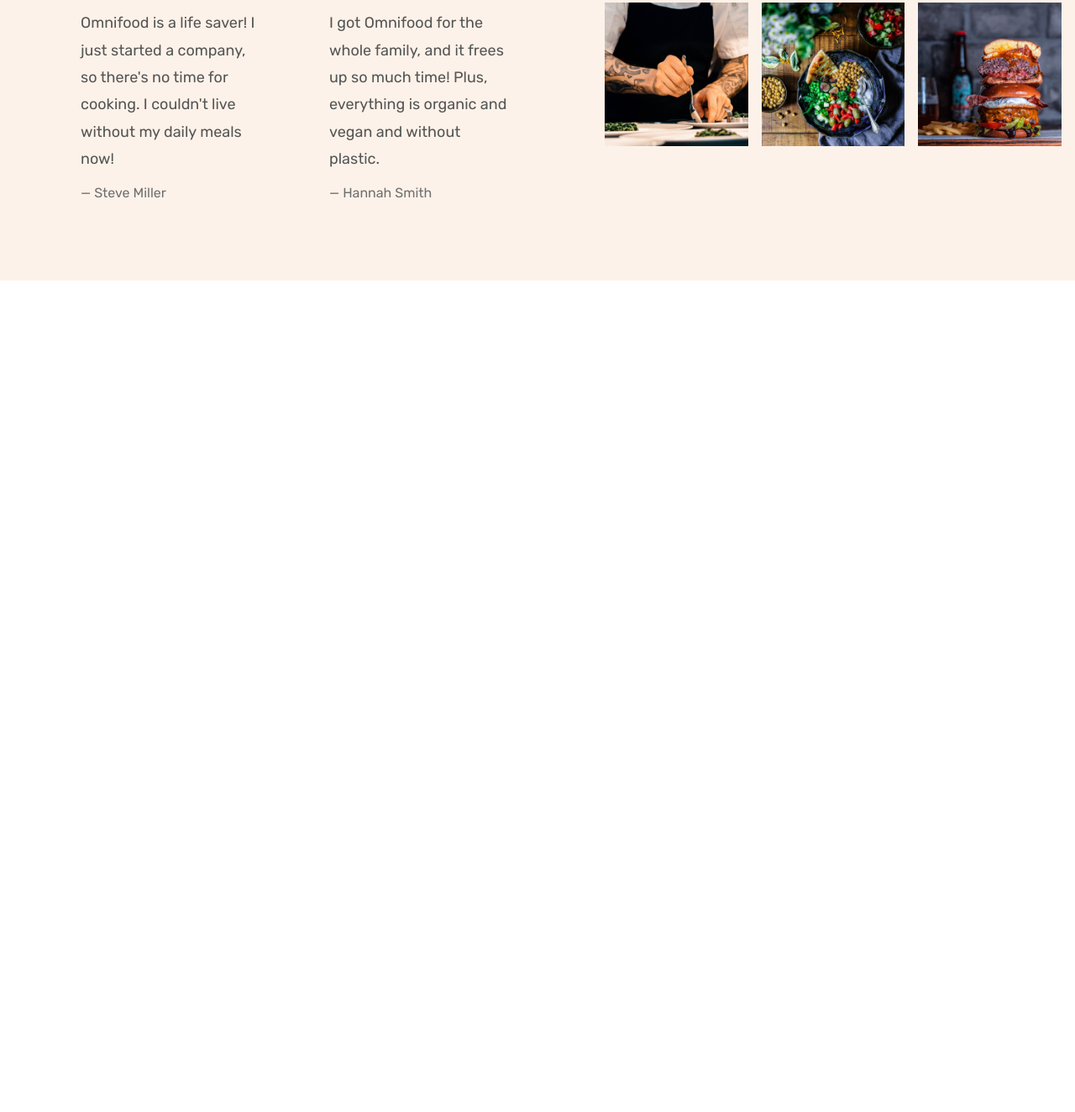
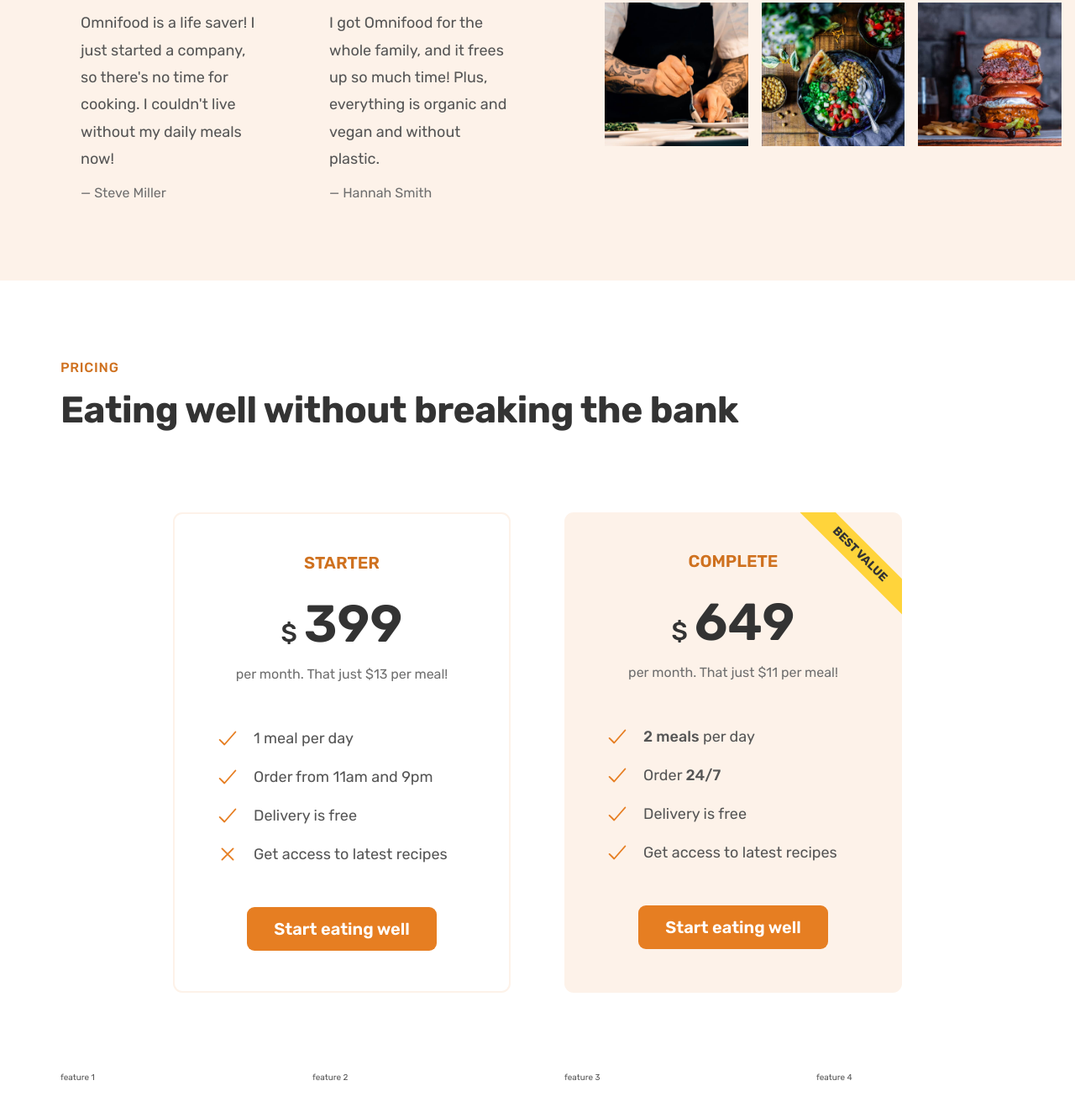
Before and after one commit to SH0WR0V/omnifood-project-by-html-css, a plain HTML site: page index.html in a window 1280 px wide. Shown: the part 4331-5655 px from the top of the page at 84% size. Before the commit the page ends 4665 px from the top, so only its background shows below. Drawn offline with nearby package versions, Linux system fonts and the light colour scheme.

Commit message:
pricing section design added

```diff
--- a/css/general.css
+++ b/css/general.css
@@ -73,6 +73,16 @@ body {
   display: grid;
   row-gap: 9.6rem;
   column-gap: 6.4rem;
+
+  /* margin-bottom: 9.6rem; */
+}
+
+/* .grid:last-child {
+  margin-bottom: 0;
+} */
+
+.grid:not(:last-child) {
+  margin-bottom: 9.6rem;
 }
 
 .grid--2--cols {
@@ -85,6 +95,10 @@ body {
 
 .grid--3--cols {
   grid-template-columns: repeat(3, 1fr);
+}
+
+.grid--4--cols {
+  grid-template-columns: repeat(4, 1fr);
 }
 
 .heading-primary,
@@ -173,6 +187,26 @@ body {
   border-bottom: 1px solid transparent;
 }
 
+.list {
+  list-style: none;
+  display: flex;
+  flex-direction: column;
+  gap: 1.6rem;
+}
+
+.list-item {
+  font-size: 1.8rem;
+  display: flex;
+  align-items: center;
+  gap: 1.6rem;
+}
+
+.list-icon {
+  height: 3rem;
+  width: 3rem;
+  color: #e67e22;
+}
+
 /* Helper classes */
 
 .margin-right-sm {
--- a/css/style.css
+++ b/css/style.css
@@ -272,26 +272,6 @@
   margin-bottom: 3.2rem;
 }
 
-.list {
-  list-style: none;
-  display: flex;
-  flex-direction: column;
-  gap: 1.6rem;
-}
-
-.list-item {
-  font-size: 1.8rem;
-  display: flex;
-  align-items: center;
-  gap: 1.6rem;
-}
-
-.list-icon {
-  height: 3rem;
-  width: 3rem;
-  color: #e67e22;
-}
-
 .all-recipes {
   text-align: center;
   font-size: 1.8rem;
@@ -354,3 +334,76 @@
 .gallery-item img:hover {
   transform: scale(1.1);
 }
+
+/*********************** section pricing *****************/
+
+.section-pricing {
+  padding: 9.6rem 0;
+}
+
+.pricing-plan {
+  border-radius: 11px;
+  padding: 4.8rem;
+  width: 75%;
+}
+
+.pricing-plan--starter {
+  justify-self: end;
+  border: 2px solid #fdf2e9;
+}
+
+.pricing-plan--complete {
+  background-color: #fdf2e9;
+  position: relative;
+  overflow: hidden;
+}
+
+.pricing-plan--complete::after {
+  content: "Best value";
+  position: absolute;
+  top: 6%;
+  right: -18%;
+  text-transform: uppercase;
+  font-size: 1.4rem;
+  font-weight: 700;
+  color: #333;
+  background-color: #ffd43b;
+  padding: 0.8rem 8rem;
+  transform: rotate(45deg);
+}
+
+.plan-header {
+  text-align: center;
+  margin-bottom: 4.8rem;
+}
+
+.plan-name {
+  color: #cf711f;
+  font-weight: 600;
+  font-size: 2rem;
+  text-transform: uppercase;
+  letter-spacing: 0.75;
+  margin-bottom: 3.2rem;
+}
+.plan-price {
+  font-size: 6.2rem;
+  font-weight: 600;
+  color: #333;
+  margin-bottom: 1.6rem;
+}
+.plan-text {
+  font-size: 1.6rem;
+  line-height: 1.6;
+  color: #6f6f6f;
+}
+
+.plan-price span {
+  font-size: 3rem;
+  font-weight: 500;
+  margin-right: 0.8rem;
+}
+
+.plan-sign-up {
+  text-align: center;
+  margin-top: 4.8rem;
+}
--- a/index.html
+++ b/index.html
@@ -430,6 +430,81 @@
           </figure>
         </div>
       </section>
+
+      <section class="section-pricing">
+        <div class="container">
+          <span class="subheading">Pricing</span>
+          <h2 class="heading-secondary">
+            Eating well without breaking the bank
+          </h2>
+        </div>
+
+        <div class="container grid grid--2--cols">
+          <div class="pricing-plan pricing-plan--starter">
+            <div class="plan-header">
+              <p class="plan-name">Starter</p>
+              <p class="plan-price"><span>$</span>399</p>
+              <p class="plan-text">per month. That just $13 per meal!</p>
+            </div>
+            <ul class="list">
+              <li class="list-item">
+                <ion-icon name="checkmark-outline" class="list-icon"></ion-icon
+                ><span> 1 meal per day</span>
+              </li>
+              <li class="list-item">
+                <ion-icon name="checkmark-outline" class="list-icon"></ion-icon
+                ><span> Order from 11am and 9pm</span>
+              </li>
+              <li class="list-item">
+                <ion-icon name="checkmark-outline" class="list-icon"></ion-icon
+                ><span> Delivery is free</span>
+              </li>
+              <li class="list-item">
+                <ion-icon name="close-outline" class="list-icon"></ion-icon
+                ><span> Get access to latest recipes</span>
+              </li>
+            </ul>
+            <div class="plan-sign-up">
+              <a href="#" class="btn btn--full">Start eating well</a>
+            </div>
+          </div>
+          <div class="pricing-plan pricing-plan--complete">
+            <div class="plan-header">
+              <p class="plan-name">Complete</p>
+              <p class="plan-price"><span>$</span>649</p>
+              <p class="plan-text">per month. That just $11 per meal!</p>
+            </div>
+            <ul class="list">
+              <li class="list-item">
+                <ion-icon name="checkmark-outline" class="list-icon"></ion-icon
+                ><span> <strong>2 meals</strong> per day</span>
+              </li>
+              <li class="list-item">
+                <ion-icon name="checkmark-outline" class="list-icon"></ion-icon
+                ><span> Order<strong> 24/7</strong></span>
+              </li>
+              <li class="list-item">
+                <ion-icon name="checkmark-outline" class="list-icon"></ion-icon
+                ><span> Delivery is free</span>
+              </li>
+              <li class="list-item">
+                <ion-icon name="checkmark-outline" class="list-icon"></ion-icon
+                ><span> Get access to latest recipes</span>
+              </li>
+            </ul>
+            <div class="plan-sign-up">
+              <a href="#" class="btn btn--full">Start eating well</a>
+            </div>
+          </div>
+        </div>
+
+        <div class="container grid grid--4--cols">
+          <div class="feature">feature 1</div>
+          <div class="feature">feature 2</div>
+          <div class="feature">feature 3</div>
+          <div class="feature">feature 4</div>
+        </div>
+      </section>
     </main>
 
     <script
```
